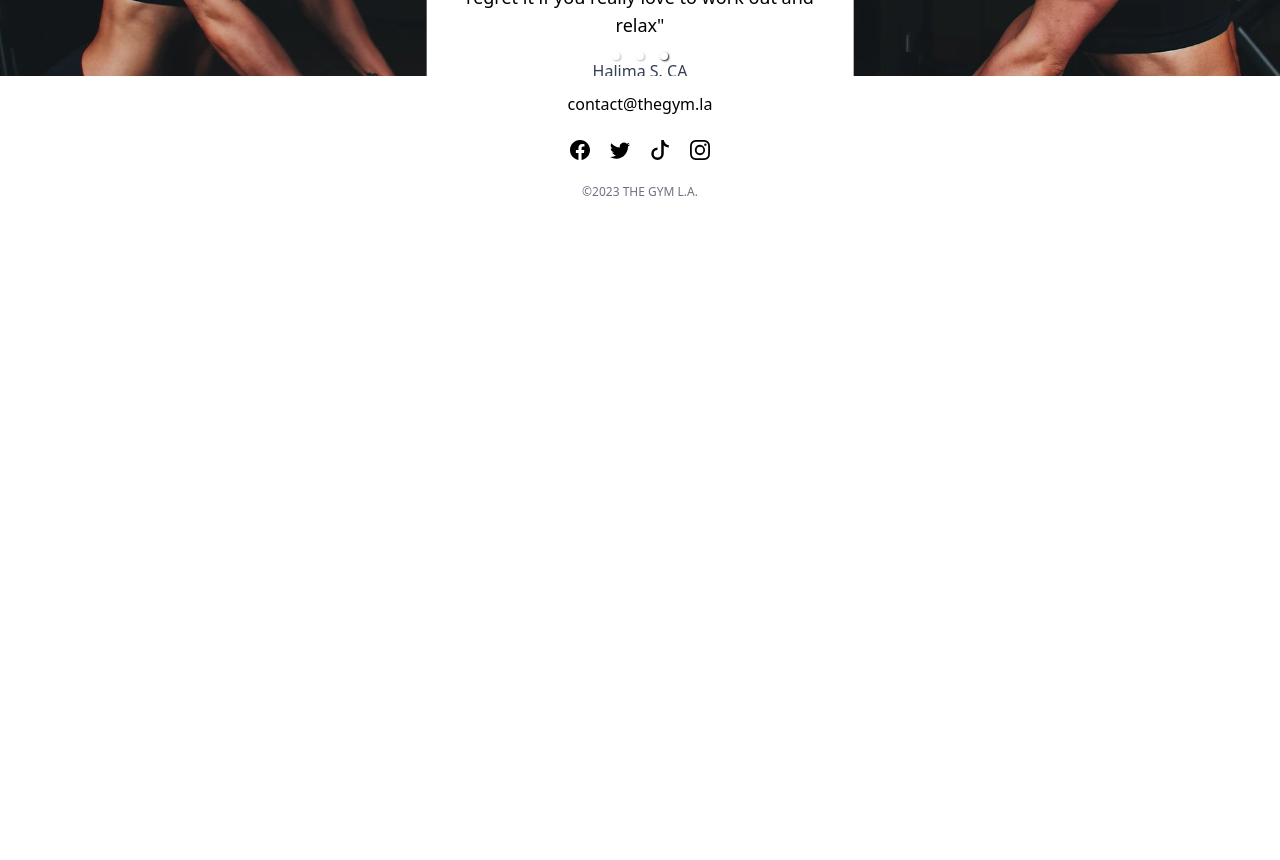
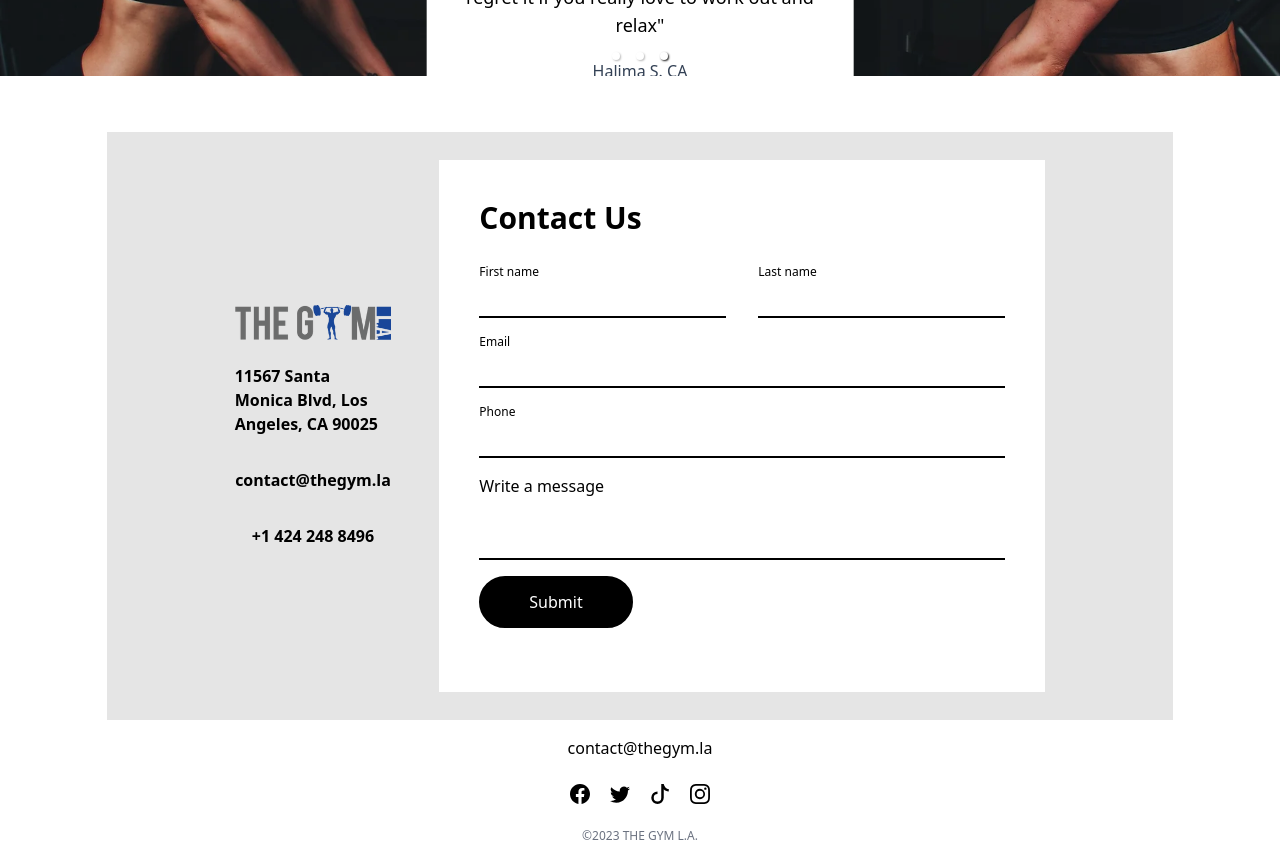
Before and after one commit to jozef-hudec-27/gym-site-clone, a Next.js app: page / in a window 1280 px wide. Shown: the part 3760-4620 px from the top of the page. Before the commit the page ends 3976 px from the top, so only its background shows below. Built offline with nearby package versions, Linux system fonts and the light colour scheme.

Commit message:
Add contact section

```diff
--- a/app/globals.css
+++ b/app/globals.css
@@ -44,3 +44,17 @@ html {
 .drop-link {
   @apply bg-white py-1 px-2 hover:bg-orange-400 hover:text-white font-medium duration-[400ms];
 }
+
+/* FORM */
+
+.form-input {
+  @apply border-b-2	 border-black border-solid hover:border-b-3 focus:border-b-1 outline-0 pl-4 pb-1;
+}
+
+.form-input-wrapper {
+  @apply flex flex-col gap-2 w-full;
+}
+
+.form-label {
+  @apply text-xs;
+}
--- a/app/page.jsx
+++ b/app/page.jsx
@@ -3,6 +3,7 @@ import TrainerCard from '@components/TrainerCard'
 import Image from 'next/image'
 import { trainers, facilities } from '@info'
 import TestimonialsCarousel from '@components/testimonials/TestimonialsCarousel'
+import ContactUsForm from '@components/ContactUsForm'
 
 function HomePage() {
   return (
@@ -81,6 +82,20 @@ function HomePage() {
 
       {/* TESTIMONIALS */}
       <TestimonialsCarousel />
+
+      {/* CONTACT US */}
+      <section className="flex flex-col xl:flex-row gap-12 justify-between w-10/12 mt-14 bg-neutral-200 py-7 px-16 lg:px-32 mx-auto">
+        <div className="flex-center flex-col gap-8">
+          <div className="flex flex-col items-center gap-6">
+            <Image src="/assets/images/logo.webp" alt="Gym logo" width={455} height={0} />
+            <p className="font-semibold">11567 Santa Monica Blvd, Los Angeles, CA 90025</p>
+          </div>
+          <p className="font-semibold">contact@thegym.la</p>
+          <p className="font-semibold">+1 424 248 8496</p>
+        </div>
+
+        <ContactUsForm />
+      </section>
     </div>
   )
 }
--- /dev/null
+++ b/components/ContactUsForm.jsx
@@ -0,0 +1,50 @@
+function ContactUsForm() {
+  return (
+    <div className="bg-white p-10 pb-16">
+      <h3 className="text-3xl font-semibold">Contact Us</h3>
+
+      <form className="flex flex-col items-center lg:items-start gap-4 mt-7">
+        <div className="flex flex-col lg:flex-row gap-8 w-full">
+          <div className="form-input-wrapper lg:w-1/2">
+            <label className="form-label" htmlFor="first-name">
+              First name
+            </label>
+            <input id="first-name" type="text" className="form-input" />
+          </div>
+
+          <div className="form-input-wrapper lg:w-1/2">
+            <label className="form-label" htmlFor="last-name">
+              Last name
+            </label>
+            <input id="last-name" type="text" className="form-input" />
+          </div>
+        </div>
+
+        <div className="form-input-wrapper">
+          <label htmlFor="email" className="form-label">
+            Email
+          </label>
+          <input id="email" type="email" className="form-input" />
+        </div>
+
+        <div className="form-input-wrapper">
+          <label htmlFor="phone" className="form-label">
+            Phone
+          </label>
+          <input id="phone" type="tel" className="form-input" />
+        </div>
+
+        <div className="form-input-wrapper">
+          <label htmlFor="message">Write a message</label>
+          <textarea name="" id="message"  className="form-input resize-none"></textarea>
+        </div>
+
+        <button className="w-fit text-white bg-black px-12 py-3 rounded-full hover:bg-white hover:text-black border-2 border-black border-solid duration-500">
+          Submit
+        </button>
+      </form>
+    </div>
+  )
+}
+
+export default ContactUsForm
--- a/tailwind.config.js
+++ b/tailwind.config.js
@@ -12,6 +12,10 @@ module.exports = {
         'gradient-conic': 'conic-gradient(from 180deg at 50% 50%, var(--tw-gradient-stops))',
         hero: "url('/assets/images/hero.webp')",
       },
+      borderWidth: {
+        1: '1px',
+        3: '3px'
+      },
     },
   },
   plugins: [],
```
